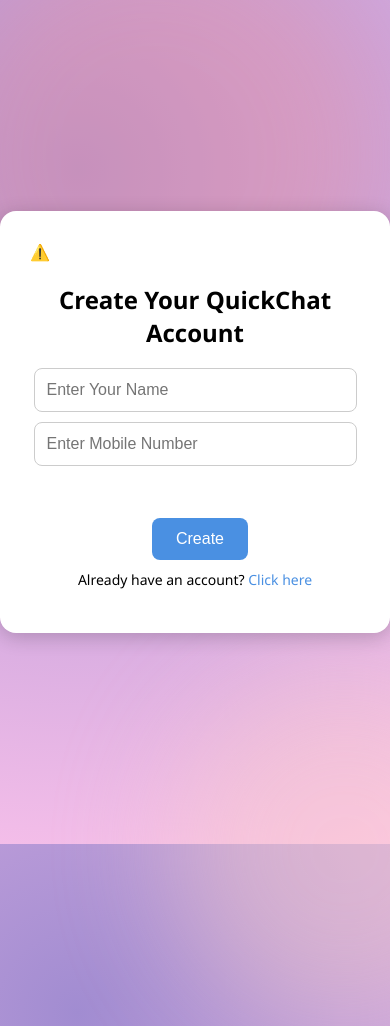
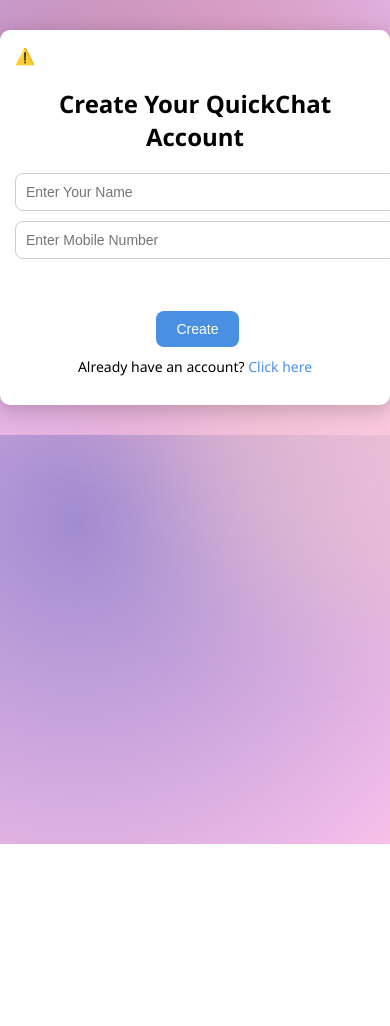
Before and after one commit to Abhishekcoder711/QuickChat, a Node server app: page /login in a window 390 px wide; the page is wider, and only the part inside the window is pictured. After the commit the page ends 844 px from the top of that part, so only its background shows below. Run offline with Node 20, Linux system fonts and the light colour scheme.

Commit message:
Made QuickChat responsive for all devices

```diff
--- a/public/style.css
+++ b/public/style.css
@@ -40,7 +40,6 @@
     display: flex;
     flex-direction: column;
     gap: 10px;
-
 }
 
 .msg {
@@ -111,3 +110,61 @@
 button:hover {
     background: #6b6bd3;
 }
+
+/* 📱 Responsive Design */
+@media (max-width: 768px) {
+    body {
+        height: auto;
+        padding: 20px 0;
+    }
+
+    .chat-container {
+        height: 80vh;
+        max-width: 100%;
+    }
+
+    .chat-header {
+        font-size: 18px;
+        padding: 10px;
+    }
+
+    .msg {
+        max-width: 90%;
+        font-size: 14px;
+    }
+
+    #input {
+        font-size: 14px;
+        padding: 10px;
+    }
+
+    button {
+        font-size: 18px;
+        padding: 0 12px;
+    }
+}
+
+@media (max-width: 480px) {
+    .chat-container {
+        height: 75vh;
+        border-radius: 10px;
+    }
+
+    .chat-header {
+        font-size: 16px;
+    }
+
+    .msg {
+        font-size: 13px;
+    }
+
+    #input {
+        font-size: 13px;
+        padding: 8px;
+    }
+
+    button {
+        font-size: 16px;
+        margin-left: 5px;
+    }
+}
--- a/views/create.html
+++ b/views/create.html
@@ -96,6 +96,41 @@
       cursor: pointer;
       text-decoration: none;
     }
+
+    /* 📱 Responsive Design */
+    @media (max-width: 768px) {
+      .container {
+        width: 90%;
+        padding: 20px;
+      }
+
+      input {
+        font-size: 14px;
+        padding: 10px;
+      }
+
+      button {
+        font-size: 14px;
+        padding: 10px 20px;
+      }
+    }
+
+    @media (max-width: 480px) {
+      body {
+        height: auto;
+        padding: 30px 0;
+      }
+
+      .container {
+        width: 95%;
+        padding: 15px;
+        border-radius: 10px;
+      }
+
+      input {
+        width: 100%;
+      }
+    }
   </style>
 </head>
 
```
Also changed, not shown: views/index.ejs (+54 -7 lines), views/login.html (+33 -2 lines).
